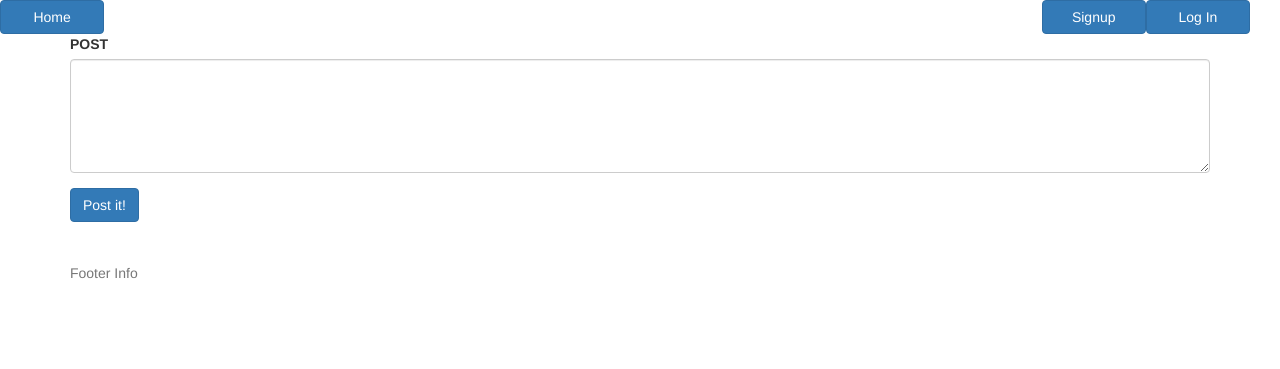
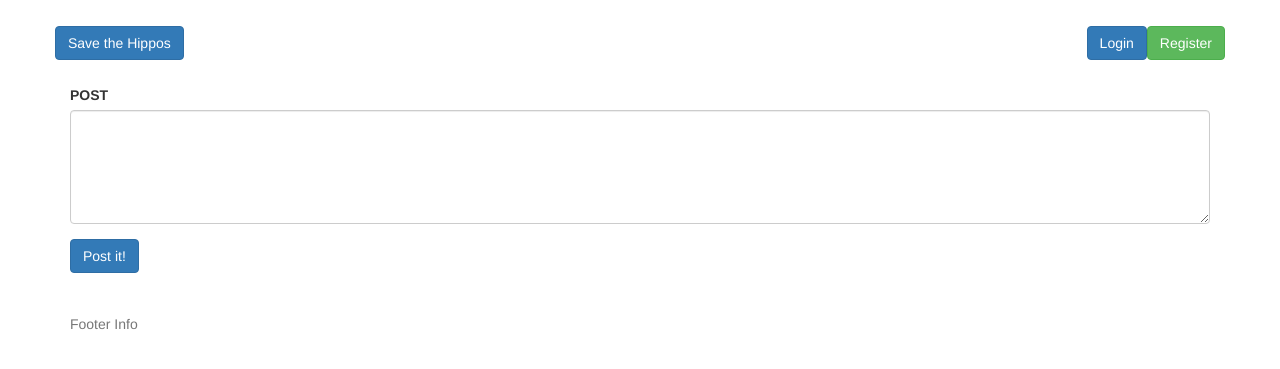
Before and after one commit to oliverlai55/hippo-site, a PHP site: page /post.php in a window 1280 px wide. Shown: the top 369 px of the page. Run offline with PHP 8.4, Linux system fonts and the light colour scheme; a stand-in replaces the project's code that opens the database connection; some libraries are stand-ins or nearby versions.

Commit message:
changed header.php content

```diff
--- a/inc/header.php
+++ b/inc/header.php
@@ -1,7 +1,23 @@
-		<div class="row col-sm-12">
-			<div class="btn btn-primary col-sm-1">Home</div>
-			<div class="col-sm-5"></div>
-			<div class="col-sm-4"></div>
-			<div class="btn btn-primary col-sm-1">Signup</div>
-			<div class="btn btn-primary col-sm-1">Log In</div>
+<div id="header-wrapper">
+	<div class="container">
+		<div class="row">
+		<?php print "<a href='/' style='float:left' class='btn btn-primary'>Save the Hippos</a>";
+			if(isset($_SESSION['username'])){
+				print '<a href="/post.php" style="float:left" class="btn btn-primary"><span class="glyphicon glyphicon-pencil"></span>New Post</a>';
+			}
+		 ?>
+			<div id='button-wrapper' style="float:right">
+				<?php
+					if(isset($_SESSION['username'])){
+						print '<div class="white-text">Welcome Back, <a href="user.php?user='.$_SESSION['uid'].'">' . $_SESSION['username'] . '</a></div>&nbsp &nbsp &nbsp';
+						print '<a href="/index.php?logout=true" class="btn btn-danger">Logout</a>';
+					}else{
+						print '<a href="/login.php" class="btn btn-primary">Login</a>';
+						print '<a href="/signup.php" class="btn btn-success">Register</a>';
+					}
+				?>
+			</div>
+
 		</div>
+	</div>
+</div>
--- a/js/script.js
+++ b/js/script.js
@@ -8,6 +8,11 @@ $(document).ready(function(){
 			data: {uid:uid},
 			success: function(result){
 				console.log(result);
+				if(result == "Success!"){
+					var buttonToChange = $("[uid="+uid+"]");
+					buttonToChange.removeClass('btn-primary');
+					buttonToChange.addClass('btn-default');
+				}
 			}
 		})
 	})
```
Also changed, not shown: processfollow.php (added, +15 -0 lines).
